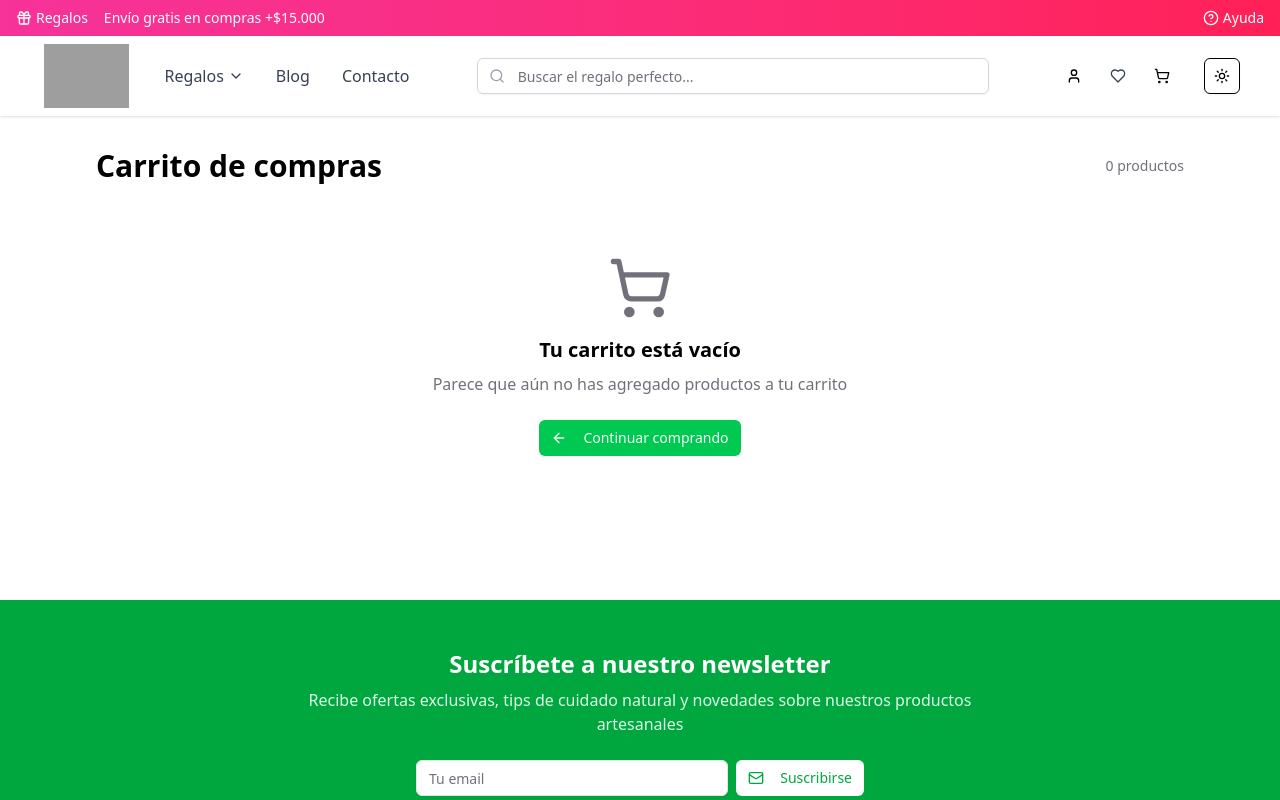
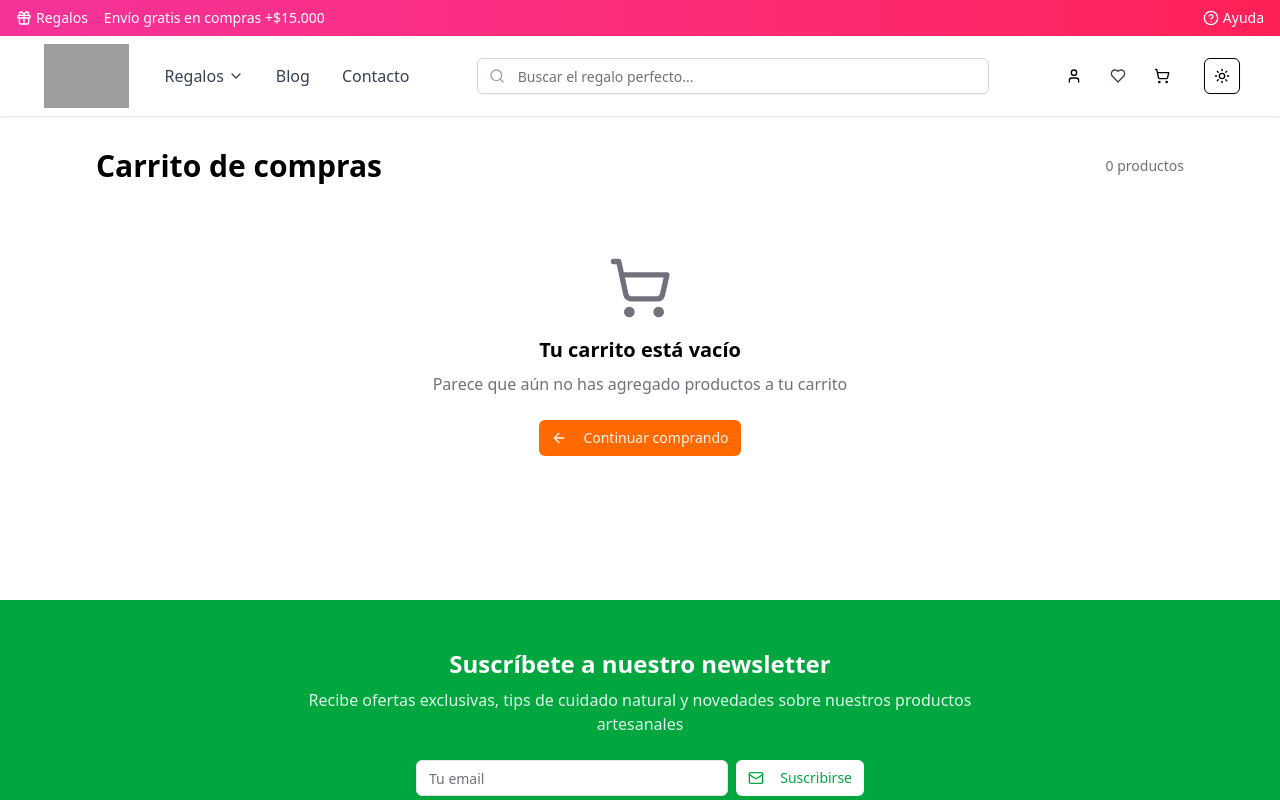
Before and after one commit to Alek30k/JabonArte-Natural, a Next.js app: page /cart in a window 1280 px wide. Shown: the top 800 px of the page. Built offline with nearby package versions, Linux system fonts and the light colour scheme; grey boxes are pictures that could not be loaded.

Commit message:
last commit

```diff
--- a/src/app/globals.css
+++ b/src/app/globals.css
@@ -54,74 +54,6 @@
 }
 
 :root {
-  --radius: 0.625rem;
-  --background: oklch(1 0 0);
-  --foreground: oklch(0.129 0.042 264.695);
-  --card: oklch(1 0 0);
-  --card-foreground: oklch(0.129 0.042 264.695);
-  --popover: oklch(1 0 0);
-  --popover-foreground: oklch(0.129 0.042 264.695);
-  --primary: oklch(0.208 0.042 265.755);
-  --primary-foreground: oklch(0.984 0.003 247.858);
-  --secondary: oklch(0.968 0.007 247.896);
-  --secondary-foreground: oklch(0.208 0.042 265.755);
-  --muted: oklch(0.968 0.007 247.896);
-  --muted-foreground: oklch(0.554 0.046 257.417);
-  --accent: oklch(0.968 0.007 247.896);
-  --accent-foreground: oklch(0.208 0.042 265.755);
-  --destructive: oklch(0.577 0.245 27.325);
-  --border: oklch(0.929 0.013 255.508);
-  --input: oklch(0.929 0.013 255.508);
-  --ring: oklch(0.704 0.04 256.788);
-  --chart-1: oklch(0.646 0.222 41.116);
-  --chart-2: oklch(0.6 0.118 184.704);
-  --chart-3: oklch(0.398 0.07 227.392);
-  --chart-4: oklch(0.828 0.189 84.429);
-  --chart-5: oklch(0.769 0.188 70.08);
-  --sidebar: oklch(0.984 0.003 247.858);
-  --sidebar-foreground: oklch(0.129 0.042 264.695);
-  --sidebar-primary: oklch(0.208 0.042 265.755);
-  --sidebar-primary-foreground: oklch(0.984 0.003 247.858);
-  --sidebar-accent: oklch(0.968 0.007 247.896);
-  --sidebar-accent-foreground: oklch(0.208 0.042 265.755);
-  --sidebar-border: oklch(0.929 0.013 255.508);
-  --sidebar-ring: oklch(0.704 0.04 256.788);
-}
-
-.dark {
-  --background: oklch(0.129 0.042 264.695);
-  --foreground: oklch(0.984 0.003 247.858);
-  --card: oklch(0.208 0.042 265.755);
-  --card-foreground: oklch(0.984 0.003 247.858);
-  --popover: oklch(0.208 0.042 265.755);
-  --popover-foreground: oklch(0.984 0.003 247.858);
-  --primary: oklch(0.929 0.013 255.508);
-  --primary-foreground: oklch(0.208 0.042 265.755);
-  --secondary: oklch(0.279 0.041 260.031);
-  --secondary-foreground: oklch(0.984 0.003 247.858);
-  --muted: oklch(0.279 0.041 260.031);
-  --muted-foreground: oklch(0.704 0.04 256.788);
-  --accent: oklch(0.279 0.041 260.031);
-  --accent-foreground: oklch(0.984 0.003 247.858);
-  --destructive: oklch(0.704 0.191 22.216);
-  --border: oklch(1 0 0 / 10%);
-  --input: oklch(1 0 0 / 15%);
-  --ring: oklch(0.551 0.027 264.364);
-  --chart-1: oklch(0.488 0.243 264.376);
-  --chart-2: oklch(0.696 0.17 162.48);
-  --chart-3: oklch(0.769 0.188 70.08);
-  --chart-4: oklch(0.627 0.265 303.9);
-  --chart-5: oklch(0.645 0.246 16.439);
-  --sidebar: oklch(0.208 0.042 265.755);
-  --sidebar-foreground: oklch(0.984 0.003 247.858);
-  --sidebar-primary: oklch(0.488 0.243 264.376);
-  --sidebar-primary-foreground: oklch(0.984 0.003 247.858);
-  --sidebar-accent: oklch(0.279 0.041 260.031);
-  --sidebar-accent-foreground: oklch(0.984 0.003 247.858);
-  --sidebar-border: oklch(1 0 0 / 10%);
-  --sidebar-ring: oklch(0.551 0.027 264.364);
-}
-:root {
   --radius: 0.5rem;
   --background: oklch(1 0 0);
   --foreground: oklch(0.141 0.005 285.823);
@@ -129,8 +61,8 @@
   --card-foreground: oklch(0.141 0.005 285.823);
   --popover: oklch(1 0 0);
   --popover-foreground: oklch(0.141 0.005 285.823);
-  --primary: oklch(0.723 0.219 149.579);
-  --primary-foreground: oklch(0.982 0.018 155.826);
+  --primary: oklch(0.705 0.213 47.604);
+  --primary-foreground: oklch(0.98 0.016 73.684);
   --secondary: oklch(0.967 0.001 286.375);
   --secondary-foreground: oklch(0.21 0.006 285.885);
   --muted: oklch(0.967 0.001 286.375);
@@ -140,7 +72,7 @@
   --destructive: oklch(0.577 0.245 27.325);
   --border: oklch(0.92 0.004 286.32);
   --input: oklch(0.92 0.004 286.32);
-  --ring: oklch(0.723 0.219 149.579);
+  --ring: oklch(0.705 0.213 47.604);
   --chart-1: oklch(0.646 0.222 41.116);
   --chart-2: oklch(0.6 0.118 184.704);
   --chart-3: oklch(0.398 0.07 227.392);
@@ -148,12 +80,12 @@
   --chart-5: oklch(0.769 0.188 70.08);
   --sidebar: oklch(0.985 0 0);
   --sidebar-foreground: oklch(0.141 0.005 285.823);
-  --sidebar-primary: oklch(0.723 0.219 149.579);
-  --sidebar-primary-foreground: oklch(0.982 0.018 155.826);
+  --sidebar-primary: oklch(0.705 0.213 47.604);
+  --sidebar-primary-foreground: oklch(0.98 0.016 73.684);
   --sidebar-accent: oklch(0.967 0.001 286.375);
   --sidebar-accent-foreground: oklch(0.21 0.006 285.885);
   --sidebar-border: oklch(0.92 0.004 286.32);
-  --sidebar-ring: oklch(0.723 0.219 149.579);
+  --sidebar-ring: oklch(0.705 0.213 47.604);
 }
 
 .dark {
@@ -163,8 +95,8 @@
   --card-foreground: oklch(0.985 0 0);
   --popover: oklch(0.21 0.006 285.885);
   --popover-foreground: oklch(0.985 0 0);
-  --primary: oklch(0.696 0.17 162.48);
-  --primary-foreground: oklch(0.393 0.095 152.535);
+  --primary: oklch(0.646 0.222 41.116);
+  --primary-foreground: oklch(0.98 0.016 73.684);
   --secondary: oklch(0.274 0.006 286.033);
   --secondary-foreground: oklch(0.985 0 0);
   --muted: oklch(0.274 0.006 286.033);
@@ -174,7 +106,7 @@
   --destructive: oklch(0.704 0.191 22.216);
   --border: oklch(1 0 0 / 10%);
   --input: oklch(1 0 0 / 15%);
-  --ring: oklch(0.527 0.154 150.069);
+  --ring: oklch(0.646 0.222 41.116);
   --chart-1: oklch(0.488 0.243 264.376);
   --chart-2: oklch(0.696 0.17 162.48);
   --chart-3: oklch(0.769 0.188 70.08);
@@ -182,10 +114,10 @@
   --chart-5: oklch(0.645 0.246 16.439);
   --sidebar: oklch(0.21 0.006 285.885);
   --sidebar-foreground: oklch(0.985 0 0);
-  --sidebar-primary: oklch(0.696 0.17 162.48);
-  --sidebar-primary-foreground: oklch(0.393 0.095 152.535);
+  --sidebar-primary: oklch(0.646 0.222 41.116);
+  --sidebar-primary-foreground: oklch(0.98 0.016 73.684);
   --sidebar-accent: oklch(0.274 0.006 286.033);
   --sidebar-accent-foreground: oklch(0.985 0 0);
   --sidebar-border: oklch(1 0 0 / 10%);
-  --sidebar-ring: oklch(0.527 0.154 150.069);
+  --sidebar-ring: oklch(0.646 0.222 41.116);
 }
```
